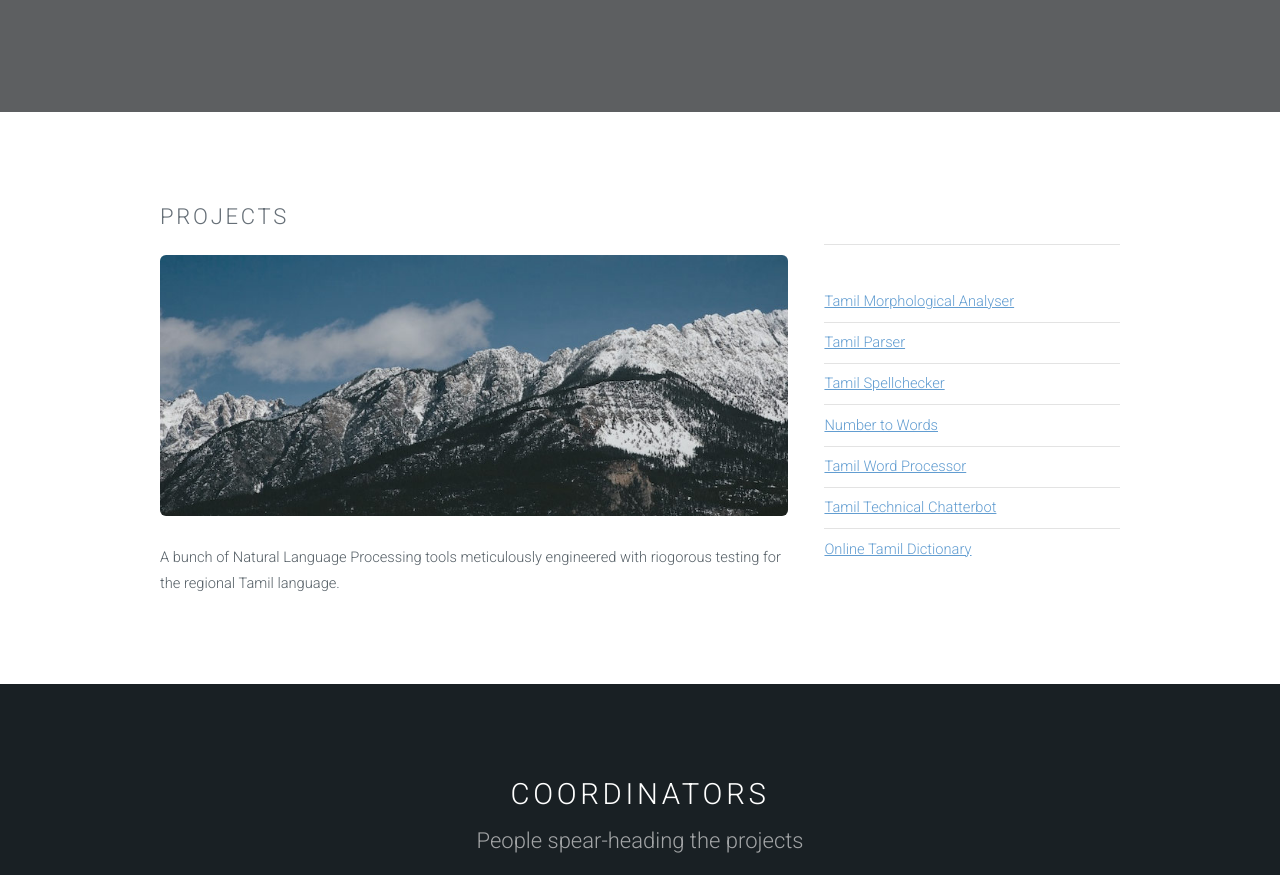
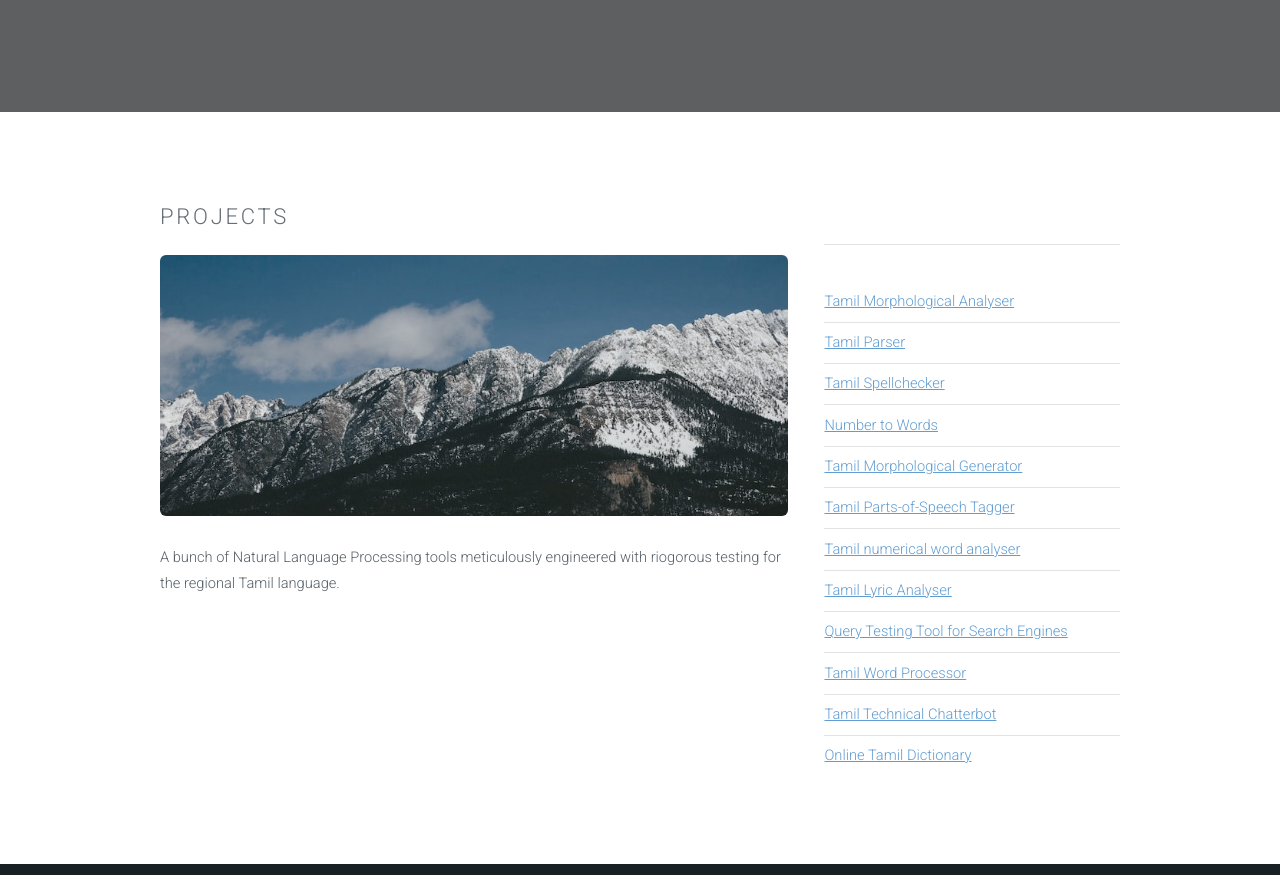
Before and after one commit to tacola-auceg/tacola-auceg.github.io, a plain HTML site: page index.html in a window 1280 px wide. Shown: the part 222-1097 px from the top of the page. Drawn offline with Linux system fonts and the light colour scheme.

Commit message:
Tacola tools added

```diff
--- a/index.html
+++ b/index.html
@@ -56,9 +56,15 @@
 									<li><a href="https://github.com/tacola-auceg/parser_ta">Tamil Parser</a></li>
 									<li><a href="https://github.com/tacola-auceg/spellchecker_ta">Tamil Spellchecker</a></li>
 									<li><a href="https://github.com/tacola-auceg/NumbertoWords">Number to Words</a></li>
+									<li><a href="https://github.com/tacola-auceg/generator_ta">Tamil Morphological Generator</a></li>
+									<li><a href="https://github.com/tacola-auceg/tagger_ta">Tamil Parts-of-Speech Tagger</a></li>
+									<li><a href="https://github.com/tacola-auceg/Number_Analyser_ta">Tamil numerical word analyser</a></li>
+									<li><a href="https://github.com/tacola-auceg/lyric_analyser">Tamil Lyric Analyser</a></li>
+									<li><a href="https://github.com/tacola-auceg/querytester">Query Testing Tool for Search Engines</a></li>
 									<li><a href="#">Tamil Word Processor</a></li>
 									<li><a href="#">Tamil Technical Chatterbot</a></li>
 									<li><a href="#">Online Tamil Dictionary</a></li>
+
 								</ul>
 							</section>
 						</div>
```
